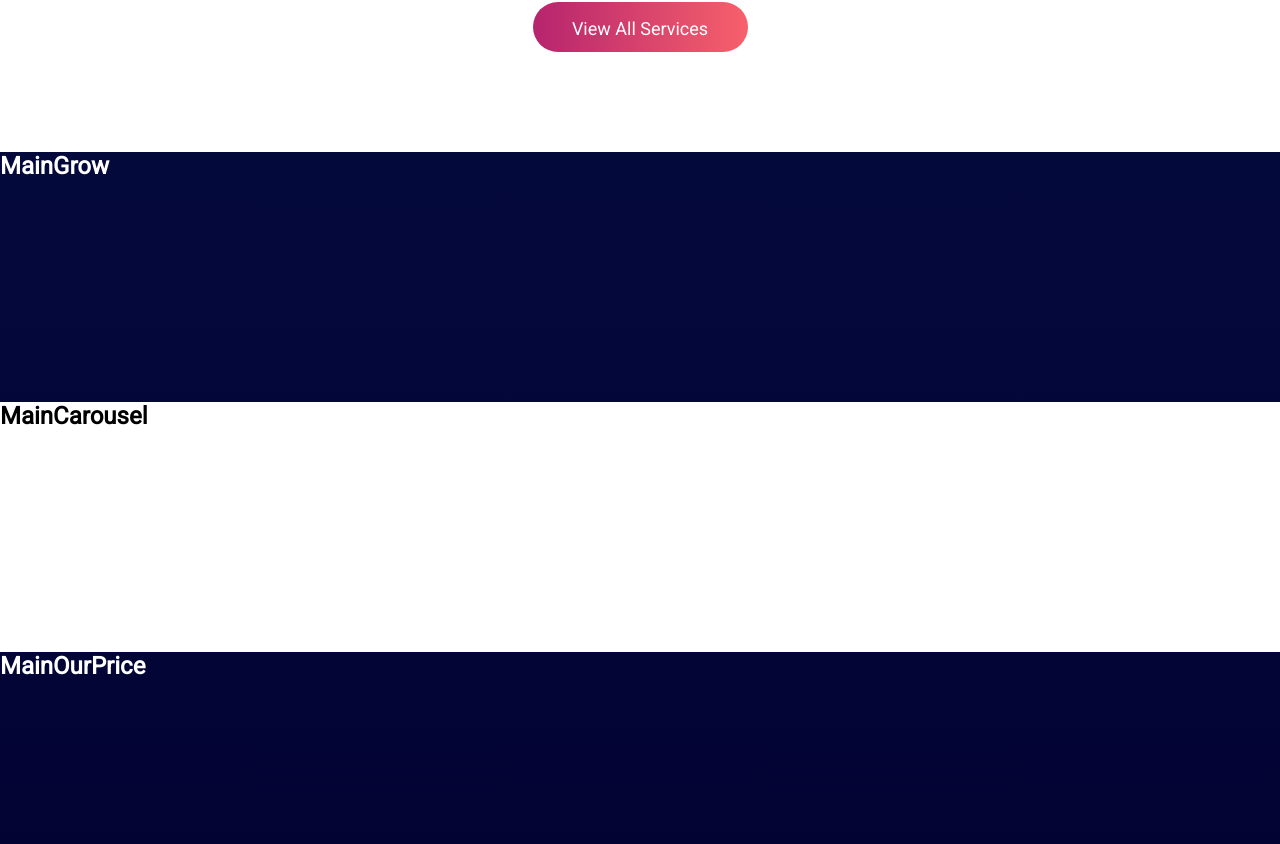
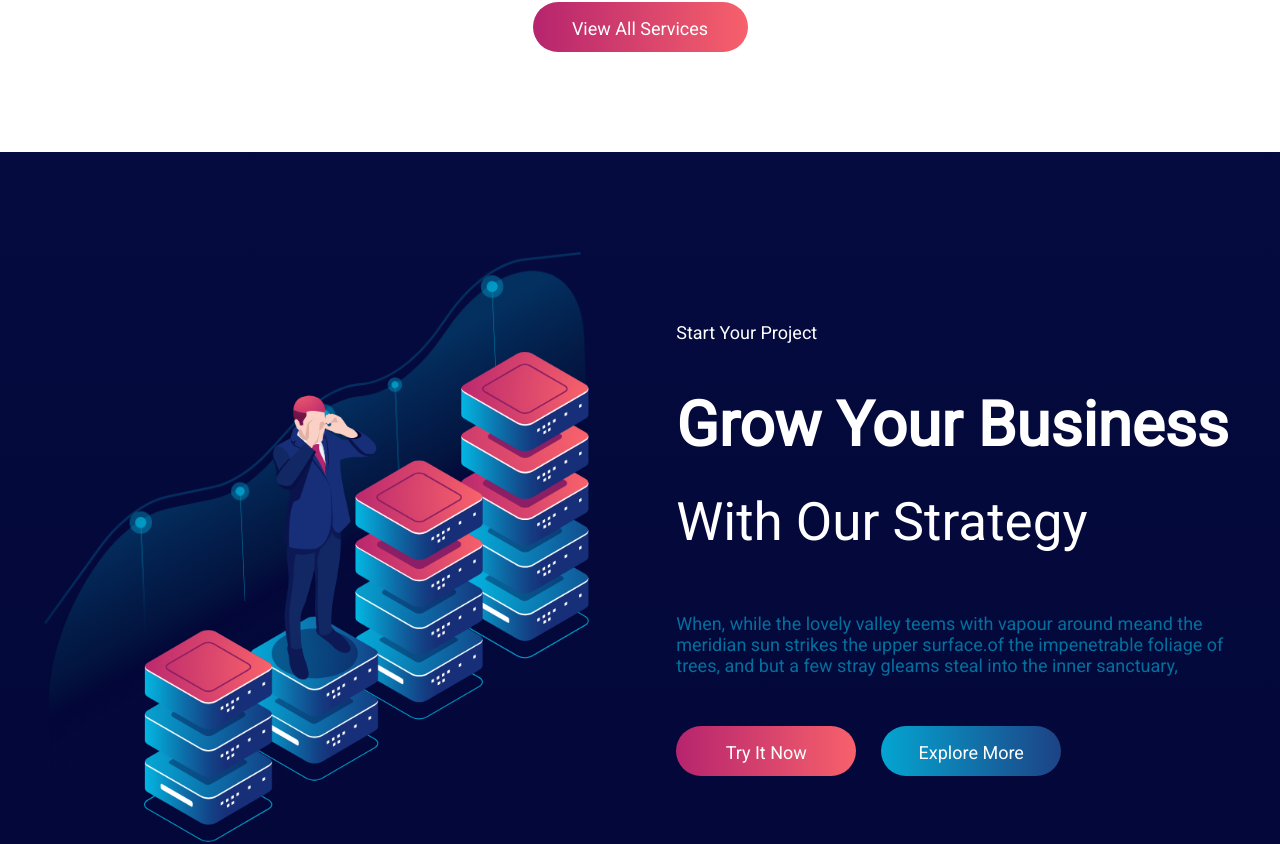
Before and after one commit to Alaikum/proj-html-vuejs, a Vue app: page / in a window 1280 px wide. Shown: the part 1976-2820 px from the top of the page. Built offline with nearby package versions, Linux system fonts and the light colour scheme.

Commit message:
MainGrow

```diff
--- a/src/components/MainGrow.vue
+++ b/src/components/MainGrow.vue
@@ -1,6 +1,25 @@
 <template>
-    <div class="">
-  <h2 class="container">MainGrow</h2>
+  <!-- uguale al mainHero ma reverse  -->
+  <div class="container">
+    <div class="main__grow">
+      <div class="title">
+        <p>Start Your Project</p>
+        <h3>Grow Your Business</h3>
+        <span>With Our Strategy</span>
+
+      </div>
+      <p class="text__grow common__text">When, while the lovely valley teems with vapour around meand the meridian sun
+        strikes the upper surface.of the impenetrable foliage of trees, and but a few stray gleams steal into the inner
+        sanctuary,</p>
+      <div class="button common__text">
+        <p class="purple__button">Try It Now</p>
+        <p class="blue__button">Explore More</p>
+      </div>
+    </div>
+    <figure>
+      <img src="../assets/men-data.png" alt="">
+    </figure>
+
   </div>
 </template>
 
@@ -13,9 +32,74 @@
 <!-- Add "scoped" attribute to limit CSS to this component only -->
 <style scoped lang="scss">
 @import "../style/general.scss";
-  h2{
-    height: 250px;
+
+.container {
+  display: flex;
+  flex-direction: row-reverse;
+  align-items: center;
+  justify-content: space-around;
+  padding-top: 100px;
+  padding-bottom: 190px;
+  // padding-left: 85px;
+
+  .main__grow {
     color: $--main-color;
+    max-width: 560px;
+
+
+    .title {
+      font-size: 53px;
+      font-weight: bold;
+
+
+      p {
+        font-size: 18px;
+        font-weight: 400;
+        padding-bottom: 45px;
+      }
+      h3{
+        padding-bottom: 30px;
       }
 
+      span {
+        font-weight: 400;
+
+      }
+    }
+
+    .text__grow {
+      color: $--blue-color;
+      padding-top: 60px;
+      padding-bottom: 50px;
+      // font-size: 18px;
+    }
+
+    .button {
+      display: flex;
+      gap: 25px;
+      // font-size: 18px;
+      height: 50px;
+
+      p {
+        width: 180px;
+        padding-top: 16px;
+
+      }
+
+
+    }
+
+  }
+  figure{
+    background-image: url("../assets/nemoodar.png");
+    background-size: contain;
+    background-repeat: no-repeat;
+    padding-left: 100px;
+img{
+  padding-top: 100px;
+  max-width: 445px;
+}
+  }
+
+}
 </style>
```
Also changed, not shown: src/assets/men-data.png (added), src/assets/nemoodar.png (added). Lines whose indentation alone changed are shown as unchanged.
